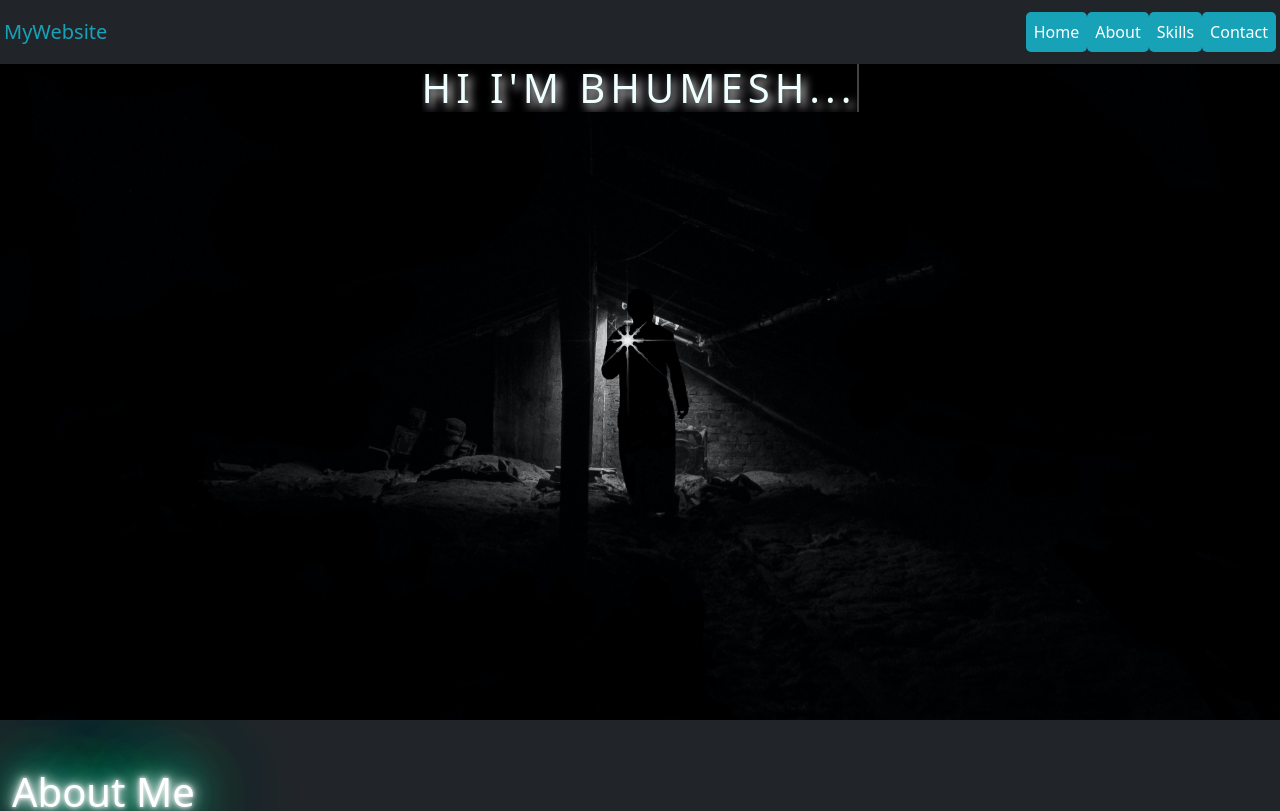
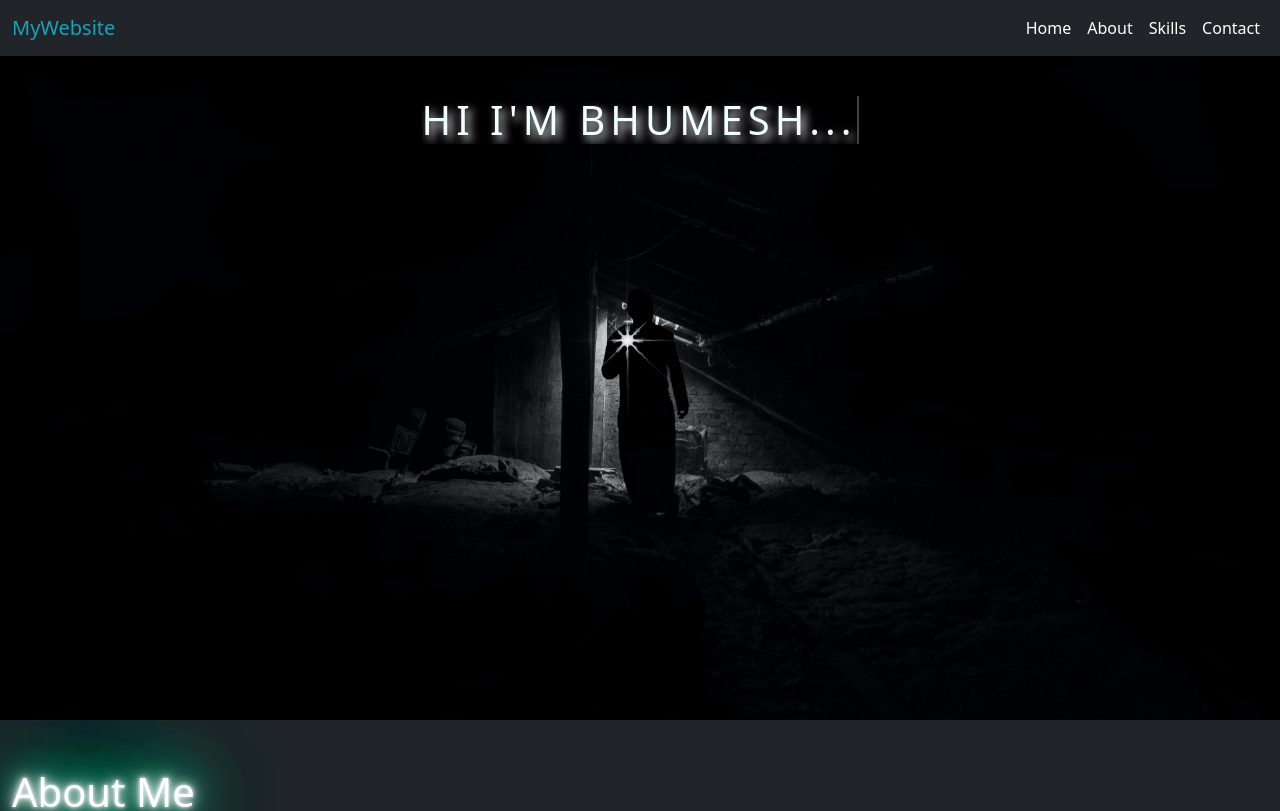
Before and after one commit to BHUMESH438/Sample-portfolio, a React (Create React App) app: page / in a window 1280 px wide. Shown: the top 811 px of the page. Built offline with nearby package versions, Linux system fonts and the light colour scheme.

Commit message:
after merging navbar, header has some problems and then the isuuse is resolved

```diff
--- a/src/App.css
+++ b/src/App.css
@@ -1,16 +1,9 @@
-#mainMenu .nav-link {
-  color: #17a2b8;
-}
 #mainMenu .nav-link:hover {
   background: #17a2b8;
   border-radius: 5px;
   color: #262626;
 }
-#mainMenu .nav-link {
-  background: #17a2b8;
-  border-radius: 5px;
-  color: #262626;
-}
+
 @media (max-width: 577px) {
   .navbar-brand {
     font-weight: bolder;
@@ -32,7 +25,7 @@
   justify-content: center;
   align-items: center;
   text-align: center;
-  border-right: 2p;
+  border-right: 2px;
 }
 .txtcolor {
   color: azure;
@@ -44,19 +37,3 @@
   overflow: hidden;
   text-shadow: 4px 5px 10px rgb(254, 253, 253);
 }
-@keyframes typewriter {
-  from {
-    width: 0;
-  }
-  to {
-    width: 711px;
-  }
-}
-@keyframes blinktextCurser {
-  from {
-    border-right-color: azure;
-  }
-  to {
-    border-right-color: transparent;
-  }
-}
--- a/src/components/Contact.js
+++ b/src/components/Contact.js
@@ -21,7 +21,7 @@ export const Contact = () => {
   };
 
   return (
-    <div id="contacts" className="container-fluid bg-dark bg-opacity-50 text-center ">
+    <div id="contacts" className="container-fluid  bg-dark bg-opacity-50 text-center ">
       <div className="contacts p-5">
         <h1 className="text-success TA">CONTACT ME</h1>
         <p className="text-dark PA">Please fill out the form and describe your project needs amd I'll contact you as soon as possible.</p>
--- /dev/null
+++ b/src/components/Header.css
@@ -0,0 +1,16 @@
+@keyframes typewriter {
+  from {
+    width: 0;
+  }
+  to {
+    width: 20rem;
+  }
+}
+@keyframes blinktextCurser {
+  from {
+    border-right-color: azure;
+  }
+  to {
+    border-right-color: transparent;
+  }
+}
--- a/src/components/Header.js
+++ b/src/components/Header.js
@@ -1,11 +1,11 @@
 import React from "react";
-
+import "./Header.css";
 export const Header = () => {
   return (
     <div id="home" className="header-wraper">
       <div className="main-info">
-        <div>
-          <h1 className="txtcolor mt-5 pt-3">Hi I'M BHUMESH...</h1>
+        <div className="d-flex pt-5">
+          <h1 className="txtcolor mt-5  ">Hi I'M BHUMESH...</h1>
         </div>
       </div>
     </div>
--- a/src/components/Navbar.js
+++ b/src/components/Navbar.js
@@ -4,11 +4,11 @@ import { Link } from "react-scroll";
 export const Navbar = () => {
   return (
     <nav className="navbar navbar-expand-sm bg-dark  fixed-top">
-      <div className="container-fluid p-1">
+      <div className="container-fluid ">
         <a className="navbar-brand " href="#" style={{ color: "#17a2b8" }}>
           MyWebsite
         </a>
-        <button className="btn-sm bg-light navbar-toggler" type="button" data-bs-toggle="collapse" data-bs-target="#mainMenu">
+        <button className="btn btn-sm bg-light navbar-toggler" type="button" data-bs-toggle="collapse" data-bs-target="#mainMenu">
           <span className="navbar-toggler-icon"></span>
         </button>
         <div className="collapse navbar-collapse" id="mainMenu">
@@ -16,7 +16,7 @@ export const Navbar = () => {
             <Link smooth={true} to="home" className="nav-link text-white" aria-current="page" href="#">
               Home
             </Link>
-            <Link smooth={true} to="about" className="nav-link text-white" offset={-110} href="#">
+            <Link smooth={true} to="about" className="nav-link text-white" href="#">
               About
             </Link>
             <Link smooth={true} to="skills" className="nav-link text-white" href="#">
```
